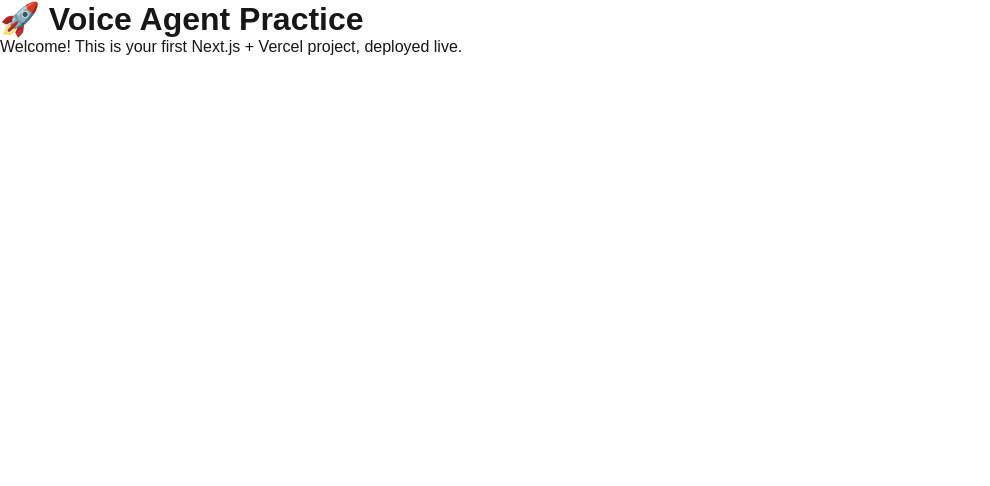
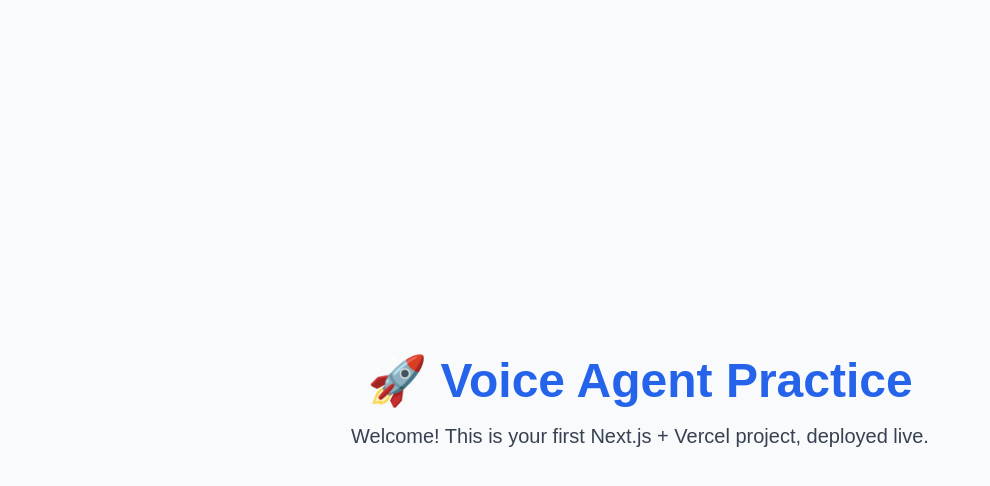
Before and after one commit to kwanafo/voice-agent-practice, a Next.js app: page / in a window 1280 px wide. Shown: the top 486 px of the page, without its empty margins (0-990 px from the left). Built offline with nearby package versions, Linux system fonts and the light colour scheme.

Commit message:
Update page.tsx

```diff
--- a/app/page.tsx
+++ b/app/page.tsx
@@ -1,10 +1,34 @@
  export default function Home() {
   return (
-    <main className="flex min-h-screen flex-col items-center justify-center bg-gray-50">
-      <h1 className="text-5xl font-bold text-blue-600 mb-4">
+    <main
+      style={{
+        minHeight: "100vh",
+        display: "flex",
+        flexDirection: "column",
+        justifyContent: "center",
+        alignItems: "center",
+        backgroundColor: "#f9fafb", // light gray background
+      }}
+    >
+      <h1
+        style={{
+          fontSize: "3rem",      // large text
+          fontWeight: "bold",    // bold
+          color: "#2563eb",      // blue
+          marginBottom: "1rem",  // spacing below
+        }}
+      >
         🚀 Voice Agent Practice
       </h1>
-      <p className="text-xl text-gray-700">
+
+      <p
+        style={{
+          fontSize: "1.25rem", // 20px
+          color: "#374151",    // dark gray
+          textAlign: "center",
+          maxWidth: "600px",
+        }}
+      >
         Welcome! This is your first Next.js + Vercel project, deployed live.
       </p>
     </main>
```
